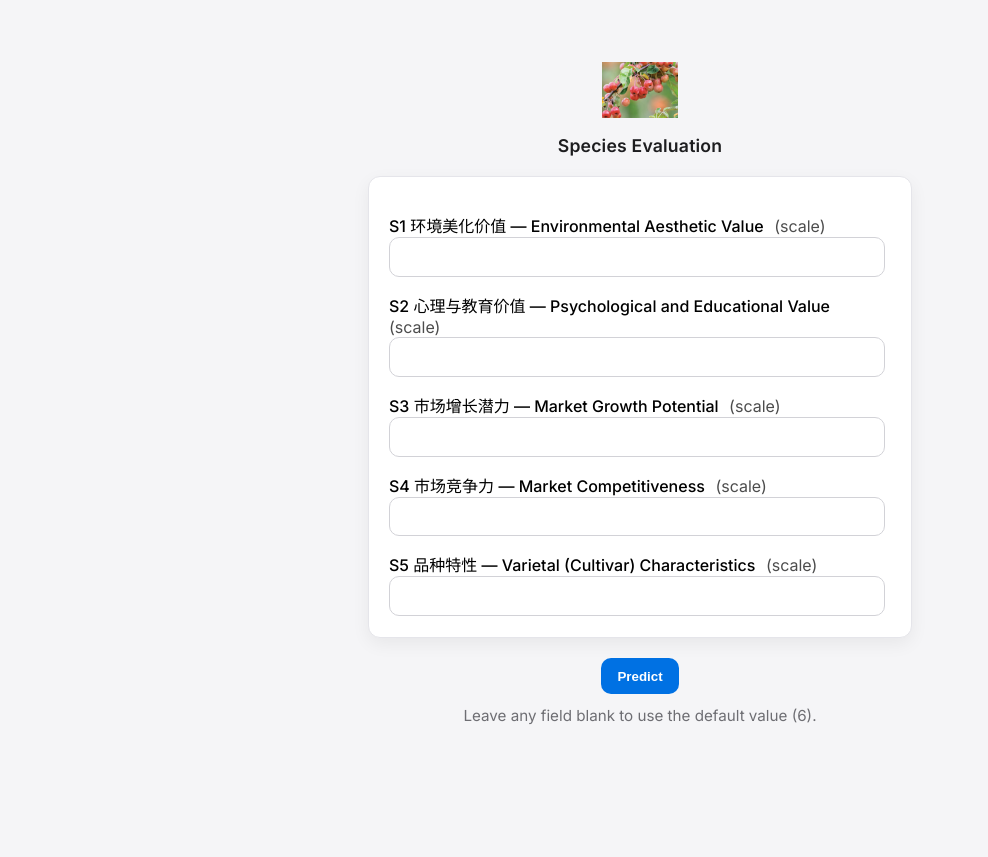
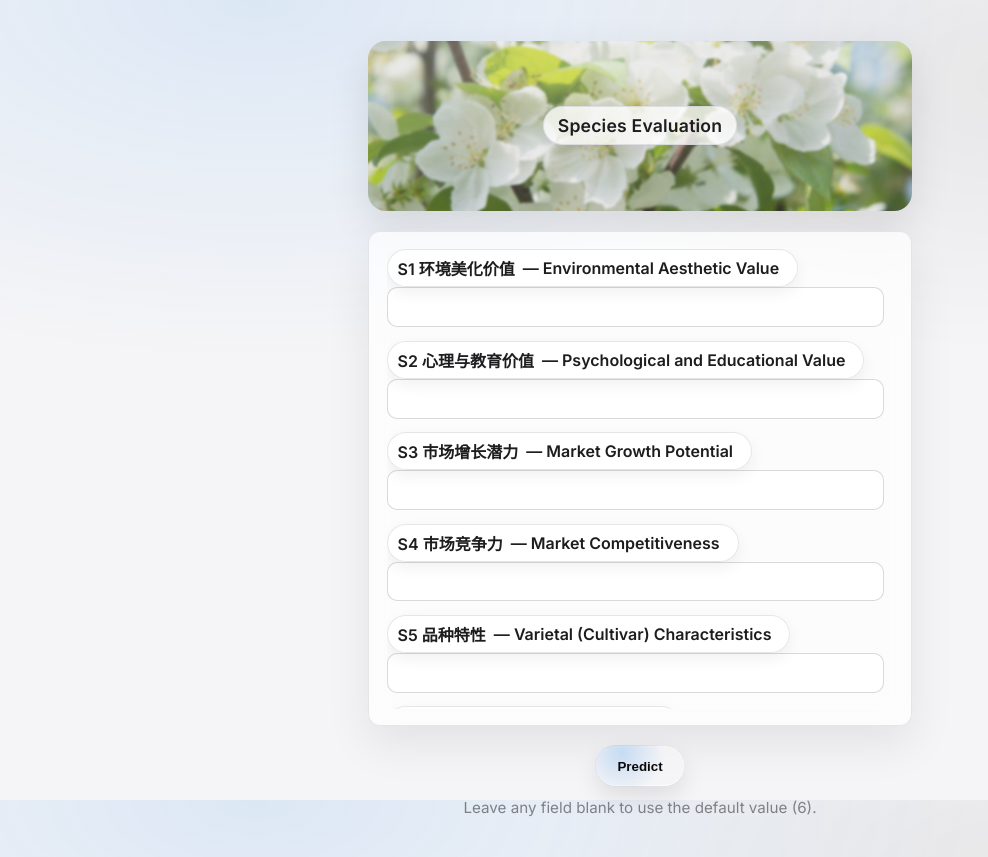
Before and after one commit to annieeeee04/species_value_prediction_web, a React (Vite) app in the folder species_evaluation_web/: page / in a window 1280 px wide. Shown: the whole page, without its empty margins (0-988 px from the left). Before the commit the page ends 800 px from the top, so only its background shows below. Built offline with nearby package versions, Linux system fonts and the light colour scheme; no server answers.

Commit message:
bg changed + portal added

```diff
--- a/species_evaluation_web/src/App.jsx
+++ b/species_evaluation_web/src/App.jsx
@@ -11,7 +11,6 @@ export default function App() {
   const [loading, setLoading] = useState(false);
   const [error, setError] = useState("");
 
-  // ✅ Use env var first (Vercel), fallback for local dev
   const API_BASE = import.meta.env.VITE_API_BASE || "http://localhost:8000";
 
   const canPredict = useMemo(
@@ -48,7 +47,6 @@ export default function App() {
         body: JSON.stringify(payload),
       });
 
-      // ✅ More robust: handle non-JSON errors too
       const text = await res.text();
       let data = null;
       try {
--- a/species_evaluation_web/src/components/EvaluationPage.jsx
+++ b/species_evaluation_web/src/components/EvaluationPage.jsx
@@ -20,7 +20,7 @@ export default function EvaluationPage({ userInput, onChange }) {
                 {label}
                 {en ? <span className="label-en"> — {en}</span> : null}
                 {SCALES[key] ? (
-                  <span className="label-help"> (scale)</span>
+                  <span className="label-help"></span>
                 ) : null}
               </button>
 
--- a/species_evaluation_web/src/components/Header.jsx
+++ b/species_evaluation_web/src/components/Header.jsx
@@ -1,10 +1,12 @@
-import logo from "../assets/logo.png";
+import heroImg from "../assets/crabapple_bg1.png";
 
 export default function Header() {
     return (
       <header className="app-header">
-      <img src={logo} alt="Crabapple logo" className="app-logo" />
+        <div className="hero-bg" style={{ backgroundImage: `url(${heroImg})` }} />
+        <div className="hero-content">
           <h1 className="app-title">Species Evaluation</h1>
+        </div>
       </header>
     );
   }
--- a/species_evaluation_web/src/index.css
+++ b/species_evaluation_web/src/index.css
@@ -1,19 +1,35 @@
 @import url("https://fonts.googleapis.com/css2?family=Inter:wght@400;500;600&display=swap");
 
-/* -------- Design tokens -------- */
+/* =========================
+   Design tokens
+   ========================= */
 :root {
+  /* Base */
   --bg: #f5f5f7;
   --surface: #ffffff;
   --text: #1d1d1f;
   --muted: #6e6e73;
+
   --border: #e5e5ea;
   --border-strong: #d2d2d7;
-  --shadow: 0 6px 18px rgba(0, 0, 0, 0.06);
+
+  --blue: #0071e3;
+
   --radius: 12px;
   --radius-sm: 10px;
-  --blue: #0071e3;
+
+  /* Glass */
+  --glass: rgba(255, 255, 255, 0.72);
+  --glass-strong: rgba(255, 255, 255, 0.86);
+  --glass-border: rgba(210, 210, 215, 0.55);
+
+  --shadow-soft: 0 18px 45px rgba(0, 0, 0, 0.08);
+  --shadow-btn: 0 10px 24px rgba(0, 0, 0, 0.1);
 }
 
+/* =========================
+   Global reset
+   ========================= */
 * {
   box-sizing: border-box;
 }
@@ -27,83 +43,147 @@ body {
   margin: 0;
   font-family: "Inter", -apple-system, BlinkMacSystemFont, "Segoe UI", Roboto,
     Arial, sans-serif;
-  background: var(--bg);
   color: var(--text);
   -webkit-font-smoothing: antialiased;
   -moz-osx-font-smoothing: grayscale;
+
+  /* Apple-ish background */
+  background: radial-gradient(
+      1200px 600px at 20% 0%,
+      rgba(0, 113, 227, 0.1),
+      transparent 60%
+    ),
+    radial-gradient(
+      900px 500px at 80% 10%,
+      rgba(0, 0, 0, 0.06),
+      transparent 55%
+    ),
+    var(--bg);
 }
 
-/* -------- Layout -------- */
 #root {
   max-width: 1100px;
   margin: 0 auto;
   padding: 1.75rem 1rem 2.5rem;
 }
 
-/* -------- Header -------- */
-/* Works with your existing <header id="header"> */
-#header {
-  display: flex;
-  flex-direction: column;
-  align-items: center;
-  gap: 0.6rem;
-  margin: 1.75rem auto 1.25rem;
-  text-align: center;
-}
-
-#header img {
-  width: 3.5rem;
-  height: 3.5rem;
-  object-fit: contain;
-}
-
-#header h1 {
-  margin: 0;
-  font-size: 1.15rem;
-  font-weight: 600;
-  letter-spacing: 0.2px;
-  line-height: 1.2;
-}
-
-/* Optional subtitle if you add <p class="subtitle"> */
+/* Optional subtitle */
 .subtitle {
   margin: 0;
   font-size: 0.9rem;
   color: var(--muted);
 }
 
-/* -------- Cards / Panels -------- */
-/* Use this class anywhere you want Apple-like panels */
-.card {
-  background: var(--surface);
-  border: 1px solid var(--border);
-  border-radius: var(--radius);
-  box-shadow: var(--shadow);
+.app-header {
+  position: relative;
+  height: 170px;
+  max-width: 34rem;
+  margin: 0.8rem auto 1rem;
+  border-radius: 18px;
+  overflow: hidden;
+  box-shadow: 0 16px 40px rgba(0, 0, 0, 0.1);
 }
 
-/* -------- User input panel -------- */
+/* ========== HERO BACKGROUND HEADER ========== */
+
+/* Background image layer */
+.hero-bg {
+  position: absolute;
+  inset: 0;
+  background-size: cover;
+  background-position: center;
+  transform: scale(1.08);
+  filter: blur(1px) brightness(0.9) saturate(0.97);
+  z-index: 0;
+}
+
+/* Glass overlay (THIS was missing content/positioning before) */
+.app-header::before {
+  content: "";
+  position: absolute;
+  inset: 0;
+  z-index: 1;
+
+  /* subtle white wash so it doesn't feel like full-page bg */
+  background: linear-gradient(
+    180deg,
+    rgba(255, 255, 255, 0.35),
+    rgba(255, 255, 255, 0.15)
+  );
+}
+
+/* Title container */
+.hero-content {
+  position: relative;
+  z-index: 2;
+  height: 100%;
+  display: grid;
+  place-items: center;
+}
+
+/* Title pill (not button-like) */
+.app-title {
+  margin: 0;
+  font-size: 1.1rem;
+  font-weight: 700;
+  letter-spacing: 0.2px;
+  color: #1d1d1f;
+
+  padding: 8px 14px;
+  border-radius: 999px;
+
+  /* more "label", less "CTA" */
+  background: rgba(255, 255, 255, 0.78);
+  border: 1px solid rgba(210, 210, 215, 0.65);
+  box-shadow: 0 6px 14px rgba(0, 0, 0, 0.08);
+}
+
+/* =========================
+   Input panel
+   ========================= */
 #user-input {
   max-width: 34rem;
   margin: 1.25rem auto;
-  padding: 1.25rem;
-  background: var(--surface);
-  border: 1px solid var(--border);
+  padding: 1.1rem 1.1rem 1rem;
+
+  background: var(--glass);
+  border: 1px solid var(--glass-border);
   border-radius: var(--radius);
-  box-shadow: var(--shadow);
+  backdrop-filter: blur(14px);
+  -webkit-backdrop-filter: blur(14px);
+  box-shadow: var(--shadow-soft);
 }
 
-.input-group {
-  display: flex;
-  gap: 1rem;
+.input-scroll-container {
+  max-height: 460px;
+  overflow-y: auto;
+  padding-right: 0.6rem;
 }
 
-@media (max-width: 520px) {
-  .input-group {
-    flex-direction: column;
-  }
+/* Apple-like scrollbar */
+.input-scroll-container::-webkit-scrollbar {
+  width: 6px;
+}
+.input-scroll-container::-webkit-scrollbar-track {
+  background: transparent;
+}
+.input-scroll-container::-webkit-scrollbar-thumb {
+  background: #d2d2d7;
+  border-radius: 10px;
+}
+.input-scroll-container::-webkit-scrollbar-thumb:hover {
+  background: #bcbcc2;
 }
 
-/* Labels */
+/* Field spacing */
+.input-grid p {
+  margin: 0 0 0.85rem 0;
+}
+.input-grid p:last-child {
+  margin-bottom: 0;
+}
+
+/* Label base (for non-button labels) */
 #user-input label {
   display: block;
   margin-bottom: 0.4rem;
@@ -114,15 +194,59 @@ body {
   color: var(--muted);
 }
 
+/* Clickable label chip */
+.field-label-btn {
+  display: inline-flex;
+  align-items: center;
+  gap: 8px;
+  padding: 6px 10px;
+  border-radius: 999px;
+
+  border: 1px solid rgba(210, 210, 215, 0.55);
+  background: rgba(255, 255, 255, 0.65);
+  backdrop-filter: blur(10px);
+  -webkit-backdrop-filter: blur(10px);
+
+  color: var(--text);
+  font: inherit;
+  font-weight: 600;
+  cursor: pointer;
+  text-align: left;
+
+  box-shadow: 0 6px 16px rgba(0, 0, 0, 0.06);
+  transition: transform 160ms ease, box-shadow 160ms ease,
+    border-color 160ms ease;
+}
+
+.field-label-btn:hover {
+  transform: translateY(-1px);
+  box-shadow: 0 10px 22px rgba(0, 0, 0, 0.1);
+  border-color: rgba(0, 113, 227, 0.35);
+}
+
+.field-label-btn:active {
+  transform: translateY(0px);
+  box-shadow: 0 6px 16px rgba(0, 0, 0, 0.08);
+}
+
+.label-help {
+  font-weight: 500;
+  opacity: 0.75;
+}
+
 /* Inputs */
 #user-input input {
   width: 100%;
   padding: 0.65rem 0.75rem;
-  border: 1px solid var(--border-strong);
   border-radius: var(--radius-sm);
-  background: #fff;
+
+  background: rgba(255, 255, 255, 0.85);
+  border: 1px solid rgba(210, 210, 215, 0.85);
+  box-shadow: 0 1px 0 rgba(255, 255, 255, 0.9) inset;
+
   color: var(--text);
   font-size: 0.95rem;
+
   transition: border-color 160ms ease, box-shadow 160ms ease;
 }
 
@@ -132,133 +256,91 @@ body {
 
 #user-input input:focus {
   outline: none;
-  border-color: var(--blue);
-  box-shadow: 0 0 0 4px rgba(0, 113, 227, 0.18);
-}
-
-/* -------- Result table -------- */
-#result {
-  width: 100%;
-  max-width: 52rem;
-  margin: 1.5rem auto 0;
-  padding: 0.25rem;
-  border-collapse: separate;
-  border-spacing: 0;
-  overflow: hidden;
-}
-
-/* Make table look like an Apple panel */
-#result thead th {
-  text-align: right;
-  font-size: 0.72rem;
-  text-transform: uppercase;
-  letter-spacing: 0.25px;
-  color: var(--muted);
-  padding: 0.85rem 0.9rem;
-  border-bottom: 1px solid var(--border);
-  background: rgba(255, 255, 255, 0.65);
-}
-
-#result tbody td {
-  text-align: right;
-  font-size: 0.92rem;
-  padding: 0.85rem 0.9rem;
-  border-bottom: 1px solid var(--border);
-  background: var(--surface);
-}
-
-#result tbody tr:last-child td {
-  border-bottom: none;
-}
-
-.center {
-  text-align: center;
-}
-
-/* -------- HEADER (Apple-style) -------- */
-.app-header {
-  display: flex;
-  flex-direction: column;
-  align-items: center;
-  gap: 0.4rem;
-  margin: 1.5rem auto 1rem;
-}
-
-/* ✅ Make the logo properly small */
-.app-logo {
-  width: 4.8rem; /* main control for size */
-  height: 4.8rem;
-  object-fit: contain;
-}
-
-/* Title styling */
-.app-title {
-  font-size: 1.1rem;
-  font-weight: 600;
-  letter-spacing: 0.2px;
-  margin: 0;
-  color: #1d1d1f;
-}
-
-/* ---- Scrollable fixed-size container ---- */
-.input-scroll-container {
-  max-height: 420px; /* main control: make taller/shorter here */
-  overflow-y: auto; /* enables vertical scrolling */
-  padding-right: 0.4rem; /* prevents scrollbar overlap */
-}
-
-/* Optional: nicer scrollbar (Apple-like) */
-.input-scroll-container::-webkit-scrollbar {
-  width: 6px;
-}
-
-.input-scroll-container::-webkit-scrollbar-track {
-  background: transparent;
-}
-
-.input-scroll-container::-webkit-scrollbar-thumb {
-  background: #d2d2d7;
-  border-radius: 10px;
-}
-
-.input-scroll-container::-webkit-scrollbar-thumb:hover {
-  background: #bcbcc2;
+  border-color: rgba(0, 113, 227, 0.6);
+  box-shadow: 0 0 0 5px rgba(0, 113, 227, 0.16);
 }
 
 /* Prevent scroll wheel from changing number inputs */
 input[type="number"] {
+  appearance: textfield; /* standard */
   -moz-appearance: textfield; /* Firefox */
 }
-
-/* Chrome, Safari, Edge */
 input[type="number"]::-webkit-outer-spin-button,
 input[type="number"]::-webkit-inner-spin-button {
   -webkit-appearance: none;
   margin: 0;
 }
 
+/* =========================
+   Predict panel
+   ========================= */
 .predict-panel {
   max-width: 34rem;
-  margin: 1rem auto 0;
+  margin: 1.15rem auto 0;
   display: flex;
   flex-direction: column;
   align-items: center;
   gap: 0.75rem;
 }
 
+/* Glass-looking primary button */
 .primary-btn {
-  border: none;
-  border-radius: 10px;
-  padding: 0.65rem 1rem;
+  position: relative;
+  border-radius: 999px;
+  padding: 0.7rem 1.25rem;
+
+  background: linear-gradient(
+    180deg,
+    rgba(255, 255, 255, 0.35),
+    rgba(255, 255, 255, 0.12)
+  );
+  border: 1px solid rgba(255, 255, 255, 0.35);
+  backdrop-filter: blur(12px);
+  -webkit-backdrop-filter: blur(12px);
+
+  color: #0a0a0a;
   font-weight: 600;
-  background: #0071e3;
-  color: white;
   cursor: pointer;
+
+  box-shadow: var(--shadow-btn);
+  transition: transform 160ms ease, box-shadow 160ms ease;
+}
+
+.primary-btn::after {
+  content: "";
+  position: absolute;
+  inset: -2px;
+  border-radius: 999px;
+  background: radial-gradient(
+    circle at 30% 20%,
+    rgba(0, 113, 227, 0.55),
+    transparent 60%
+  );
+  opacity: 0.35;
+  z-index: -1;
+}
+
+.primary-btn:hover {
+  transform: translateY(-1px);
+  box-shadow: 0 14px 30px rgba(0, 0, 0, 0.14);
+}
+
+.primary-btn:active {
+  transform: translateY(0px);
+  box-shadow: 0 10px 24px rgba(0, 0, 0, 0.12);
 }
 
 .primary-btn:disabled {
-  opacity: 0.6;
+  opacity: 0.55;
   cursor: not-allowed;
+  transform: none;
+}
+
+.hint-text {
+  margin: 0;
+  color: var(--muted);
+  font-size: 0.95rem;
+  opacity: 0.85;
 }
 
 .error-text {
@@ -271,31 +353,16 @@ input[type="number"]::-webkit-inner-spin-button {
   margin: 0;
   font-size: 1rem;
 }
-.hint-text {
-  margin: 0;
-  color: #6e6e73;
-  font-size: 0.95rem;
-}
-.field-label-btn {
-  background: none;
-  border: none;
-  padding: 0;
-  cursor: pointer;
-  text-align: left;
-  font: inherit;
-  font-weight: 500;
-}
 
-.label-help {
-  font-weight: 400;
-  opacity: 0.7;
-  margin-left: 6px;
-}
-
+/* =========================
+   Modal (glass sheet style)
+   ========================= */
 .modal-overlay {
   position: fixed;
   inset: 0;
-  background: rgba(0, 0, 0, 0.55);
+  background: rgba(0, 0, 0, 0.45);
+  backdrop-filter: blur(6px);
+  -webkit-backdrop-filter: blur(6px);
   display: flex;
   align-items: center;
   justify-content: center;
@@ -304,10 +371,17 @@ input[type="number"]::-webkit-inner-spin-button {
 }
 
 .modal-card {
-  width: min(980px, 95vw);
+  width: min(980px, 94vw);
   max-height: 85vh;
-  background: #fff;
-  border-radius: 14px;
+
+  background: rgba(255, 255, 255, 0.82);
+  border: 1px solid rgba(210, 210, 215, 0.55);
+  border-radius: 18px;
+
+  backdrop-filter: blur(18px);
+  -webkit-backdrop-filter: blur(18px);
+  box-shadow: 0 24px 80px rgba(0, 0, 0, 0.25);
+
   overflow: hidden;
   display: flex;
   flex-direction: column;
@@ -317,8 +391,31 @@ input[type="number"]::-webkit-inner-spin-button {
   display: flex;
   align-items: center;
   justify-content: space-between;
-  padding: 12px 16px;
-  border-bottom: 1px solid #eee;
+  padding: 14px 16px;
+  border-bottom: 1px solid rgba(210, 210, 215, 0.55);
+}
+
+.modal-header h3 {
+  margin: 0;
+  font-size: 1rem;
+  font-weight: 700;
+}
+
+.modal-close {
+  width: 34px;
+  height: 34px;
+  border-radius: 999px;
+  border: 1px solid rgba(210, 210, 215, 0.65);
+  background: rgba(255, 255, 255, 0.65);
+  backdrop-filter: blur(10px);
+  -webkit-backdrop-filter: blur(10px);
+  display: grid;
+  place-items: center;
+  cursor: pointer;
+}
+
+.modal-close:hover {
+  border-color: rgba(0, 113, 227, 0.35);
 }
 
 .modal-body {
@@ -326,9 +423,10 @@ input[type="number"]::-webkit-inner-spin-button {
   overflow: auto;
 }
 
+/* Scale table */
 .scale-table {
   display: grid;
-  gap: 10px;
+  gap: 12px;
 }
 
 .scale-row {
@@ -337,17 +435,33 @@ input[type="number"]::-webkit-inner-spin-button {
   gap: 12px;
   align-items: start;
   padding: 10px;
-  border: 1px solid #eee;
+
+  border: 1px solid rgba(210, 210, 215, 0.65);
   border-radius: 12px;
+  background: rgba(255, 255, 255, 0.7);
+  box-shadow: 0 10px 22px rgba(0, 0, 0, 0.06);
 }
 
 .scale-head {
   font-weight: 700;
-  background: #fafafa;
+  background: rgba(245, 245, 247, 0.75);
 }
 
 .scale-score {
   font-weight: 700;
+  font-size: 1rem;
+}
+
+.scale-note {
+  margin: 10px 0 0;
+  padding: 10px 12px;
+  border-radius: 12px;
+  border: 1px solid rgba(210, 210, 215, 0.6);
+  background: rgba(255, 255, 255, 0.65);
+  backdrop-filter: blur(10px);
+  -webkit-backdrop-filter: blur(10px);
+  font-style: italic;
+  opacity: 0.9;
 }
 
 .scale-tip {
@@ -356,16 +470,13 @@ input[type="number"]::-webkit-inner-spin-button {
   font-size: 0.95rem;
 }
 
-.modal-close {
-  border: none;
-  background: transparent;
-  font-size: 18px;
-  cursor: pointer;
+/* Mobile tweaks */
+@media (max-width: 720px) {
+  .scale-row {
+    grid-template-columns: 70px 1fr;
+  }
+  .scale-row > div:nth-child(3) {
+    grid-column: 1 / -1;
+    opacity: 0.9;
+  }
 }
-
-.scale-note {
-    margin-top: 8px;
-    font-size: 0.95rem;
-    opacity: 0.75;
-    font-style: italic;
-  }
```
Also changed, not shown: species_evaluation_web/src/components/ScaleModal.jsx (+12 -7 lines), species_evaluation_web/src/assets/crabapple_bg1.png (added), species_evaluation_web/src/assets/crabapple_bg2.png (added). Lines whose indentation alone changed are shown as unchanged.
